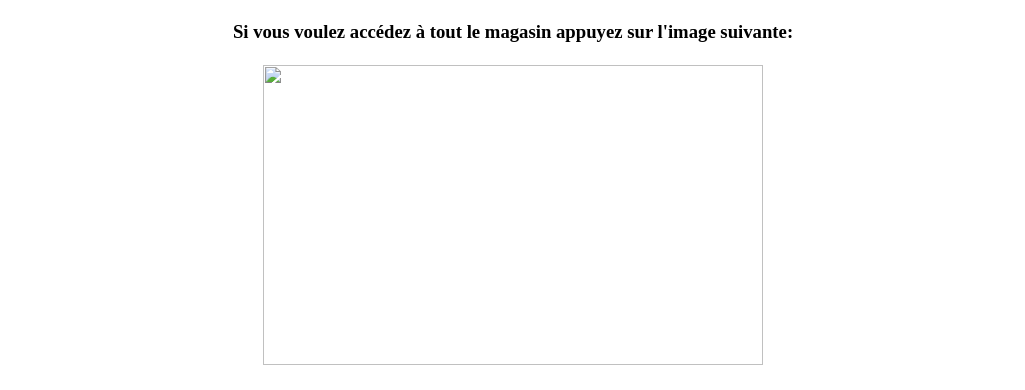
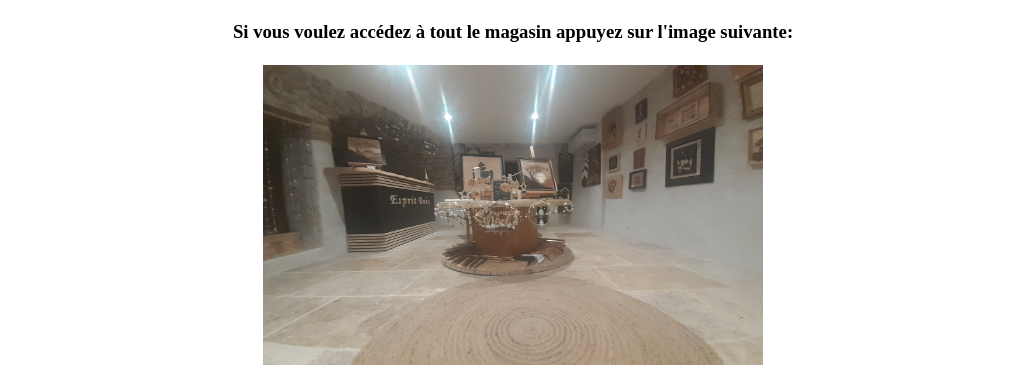
Before and after one commit to Espritbois/Espritbois, a plain HTML site: page index.html in a window 1280 px wide. Shown: the part 674-1064 px from the top of the page, without its empty margins (127-1152 px from the left). Drawn offline with Linux system fonts and the light colour scheme.

Commit message:
Update index.html

```diff
--- a/index.html
+++ b/index.html
@@ -22,7 +22,7 @@
             Si vous voulez accédez à tout le magasin appuyez sur l'image suivante:
             <br>
             <br>
-            <a href="magasin.html" ><img src="magasin1.jpg" style="width:500px;height: 300px;"></a>
+            <a href="magasin.html" ><img src="magasin.jpg" style="width:500px;height: 300px;"></a>
             <br>
             <br>
             Si vous voulez accédez à une de nos collections appuyez sur une des rubrique disponible:
```
